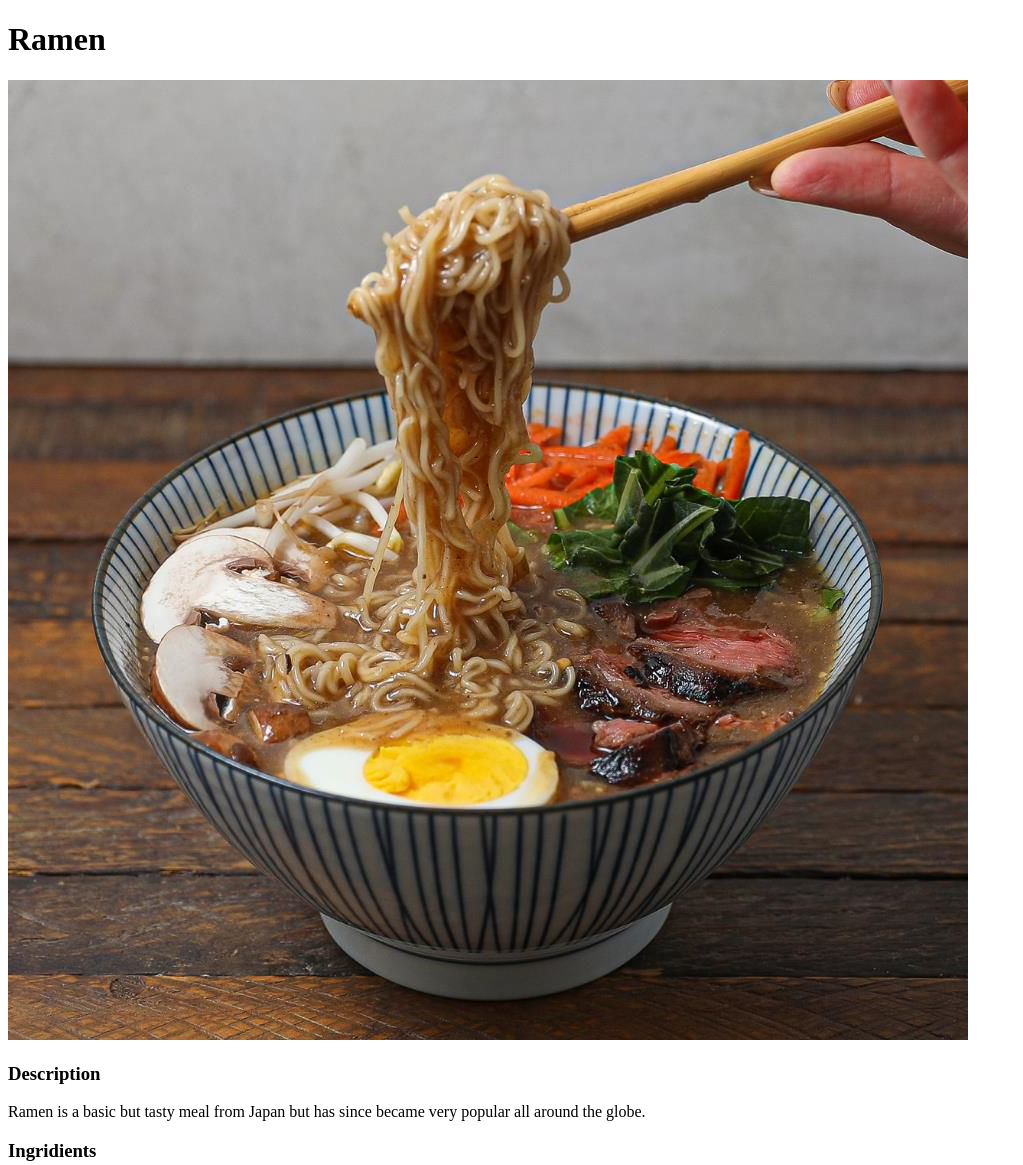
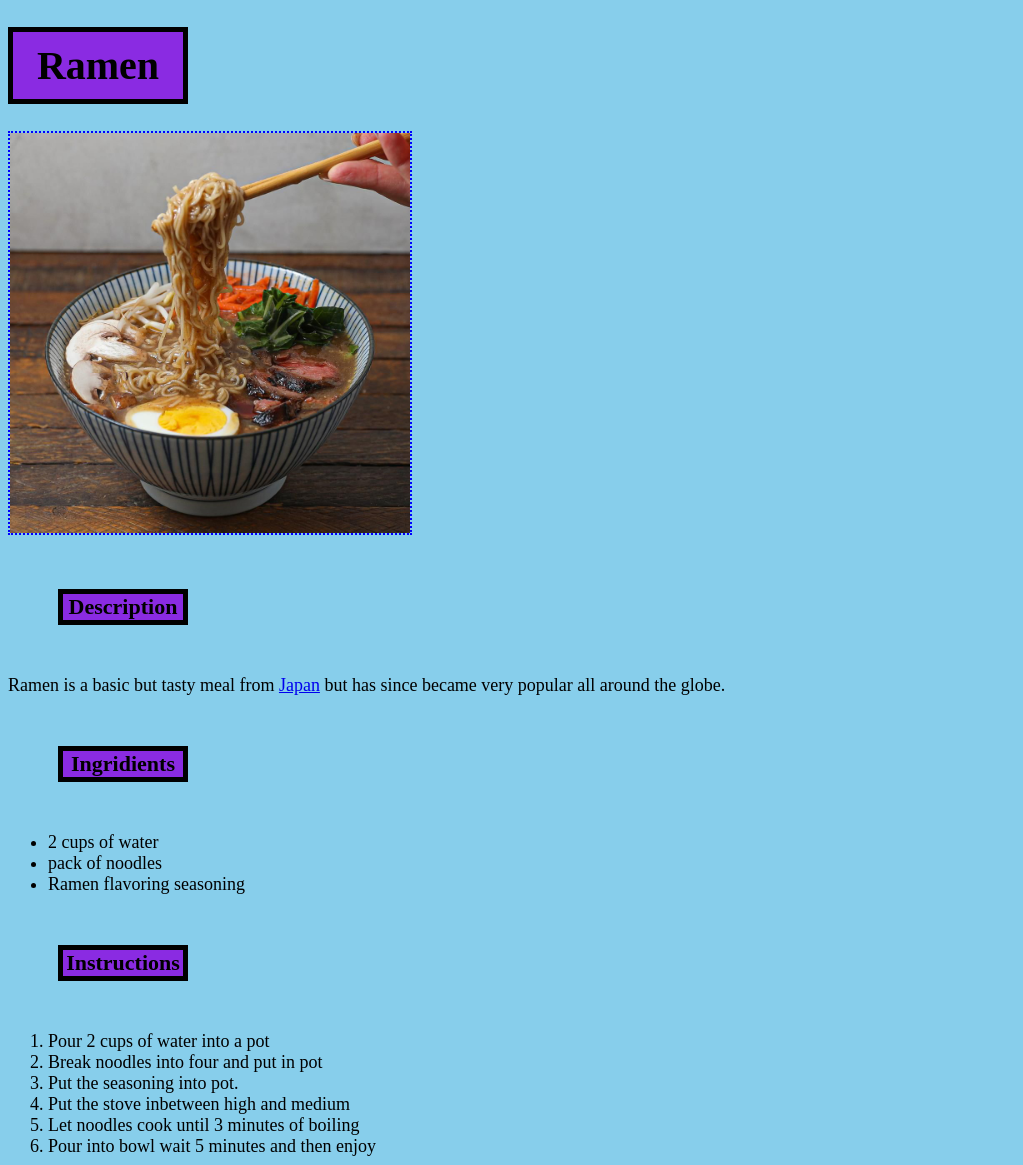
Before and after one commit to ShadowBruh5/odin-recipes, a plain HTML site: page recipes/ramen.html in a window 1280 px wide. Shown: the top 1165 px of the page, without its empty margins (0-1023 px from the left). Drawn offline with Linux system fonts and the light colour scheme.

Commit message:
recipes/ramen.html and recipes/tasty.css

```diff
--- a/recipes/ramen.html
+++ b/recipes/ramen.html
@@ -3,21 +3,22 @@
 <html>
     <head>
         <meta charset="utf-8">
+        <link rel="stylesheet" href="tasty.css">
     </head>
 
     <body>
-        <h1>Ramen</h1>
+        <h1 class="heading">Ramen</h1>
         <img src="images/ramen.jpg" alt="bowl of ramen">
-        <h3>Description</h3>
-        <p>Ramen is a basic but tasty meal from Japan but has since
+        <h3 class="title">Description</h3>
+        <p>Ramen is a basic but tasty meal from <a href="https://en.wikipedia.org/wiki/Japan">Japan</a> but has since
          became very popular all around the globe.</p>
-        <h3>Ingridients</h3>
+        <h3 class="title">Ingridients</h3>
         <ul>
             <li>2 cups of water</li>
             <li>pack of noodles</li>
             <li>Ramen flavoring seasoning</li>
         </ul>
-        <h3>Instructions</h3>
+        <h3 class="title">Instructions</h3>
         <ol>
             <li>Pour 2 cups of water into a pot</li>
             <li>Break noodles into four and put in pot</li>
--- /dev/null
+++ b/recipes/tasty.css
@@ -0,0 +1,39 @@
+* {
+background-color: skyblue;
+}
+
+.title {
+margin: 50px;
+border: 5px solid black;
+font-size: 22px;
+width: 120px;
+background-color: blueviolet;
+text-align: center;
+}
+
+img {
+height: 400px;
+width: 400px;
+border: 2px dotted blue;
+}
+
+ul {
+font-size: 18px;
+}
+
+ol {
+font-size: 18px;
+}
+
+.heading {
+font-size: 40px;
+padding: 10px;
+border: 5px solid black;
+width: 150px;
+background-color: blueviolet;
+text-align: center;
+}
+
+p {
+font-size: 18px;
+}
```
